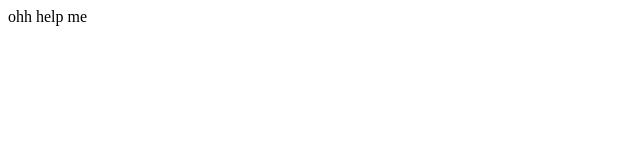
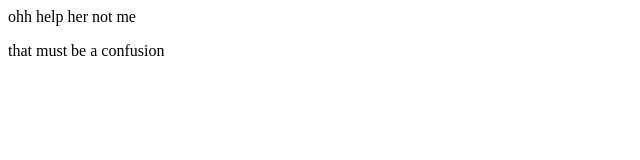
Before and after one commit to sabinameche/hellopractice, a plain HTML site: page index.html in a window 1280 px wide. Shown: the whole page, without its empty margins (0-640 px from the left). Drawn offline with Linux system fonts and the light colour scheme.

Commit message:
this is what i added

```diff
--- a/index.html
+++ b/index.html
@@ -1 +1,2 @@
-<div>ohh help me</div>
+<div>ohh help her not me</div>
+<p>that must be a confusion</p>
```
